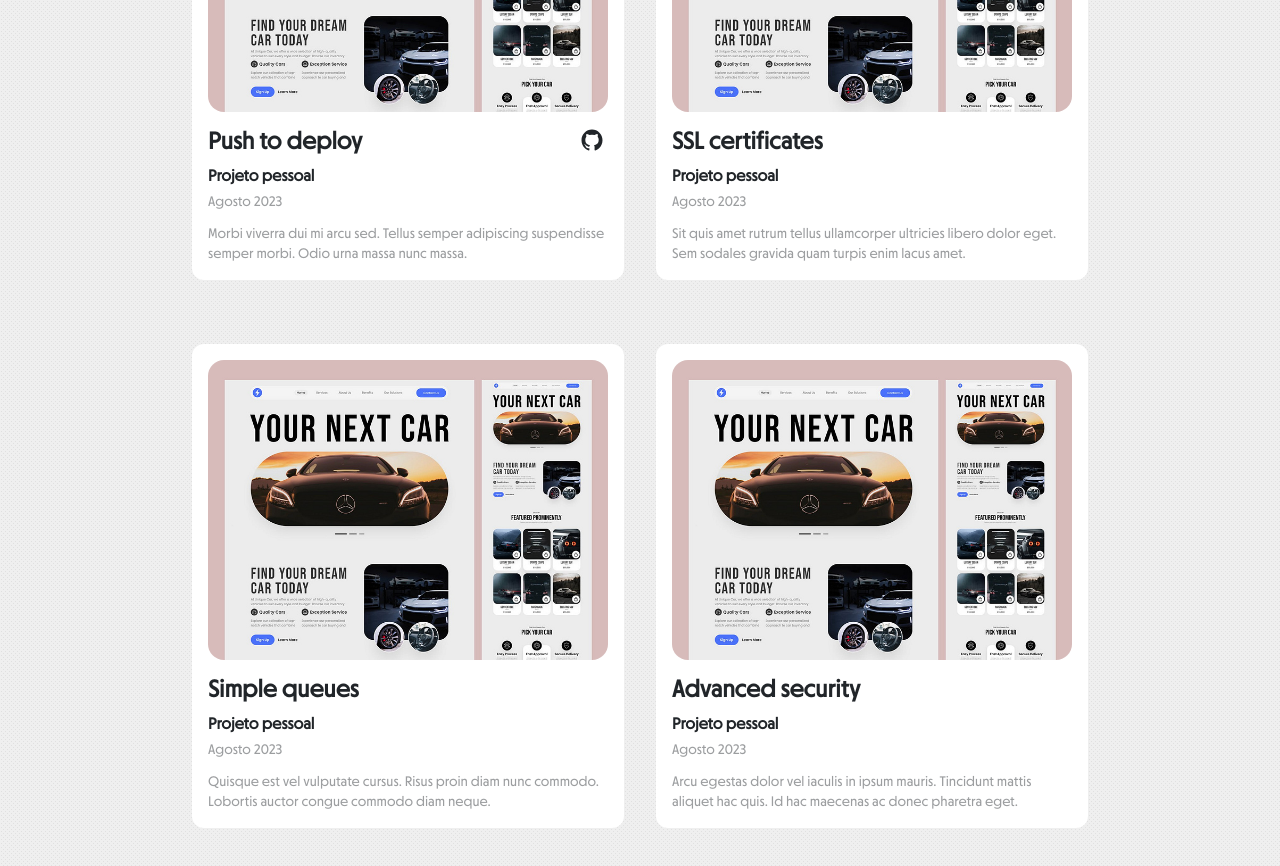
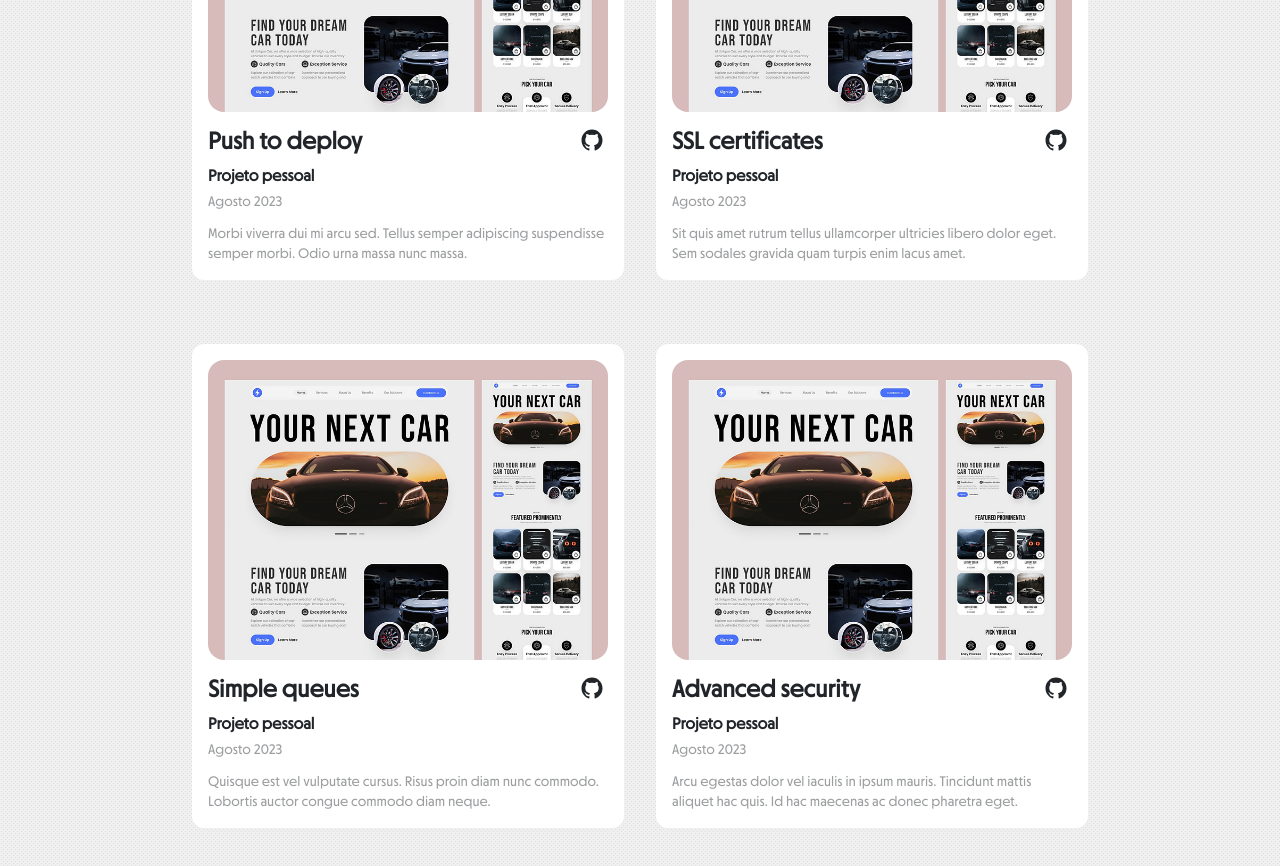
Before and after one commit to PedroPaulo-Git/Portfolio-Pedro, a React (Vite) app: page / in a window 1280 px wide. Shown: the part 2140-3006 px from the top of the page. Built offline with nearby package versions, Linux system fonts and the light colour scheme.

Commit message:
add social in project div

```diff
--- a/src/Home/Work/Work.jsx
+++ b/src/Home/Work/Work.jsx
@@ -13,6 +13,7 @@ const features = [
   {
     image: WorkImageExemple,
     name: "SSL certificates",
+    social:<IoLogoGithub />,
     where: "Projeto pessoal",
     date: "Agosto 2023",
     description:
@@ -21,6 +22,7 @@ const features = [
   {
     image: WorkImageExemple,
     name: "Simple queues",
+    social:<IoLogoGithub />,
     where: "Projeto pessoal",
     date: "Agosto 2023",
     description:
@@ -29,6 +31,7 @@ const features = [
   {
     image: WorkImageExemple,
     name: "Advanced security",
+    social:<IoLogoGithub />,
     where: "Projeto pessoal",
     date: "Agosto 2023",
     description:
```
